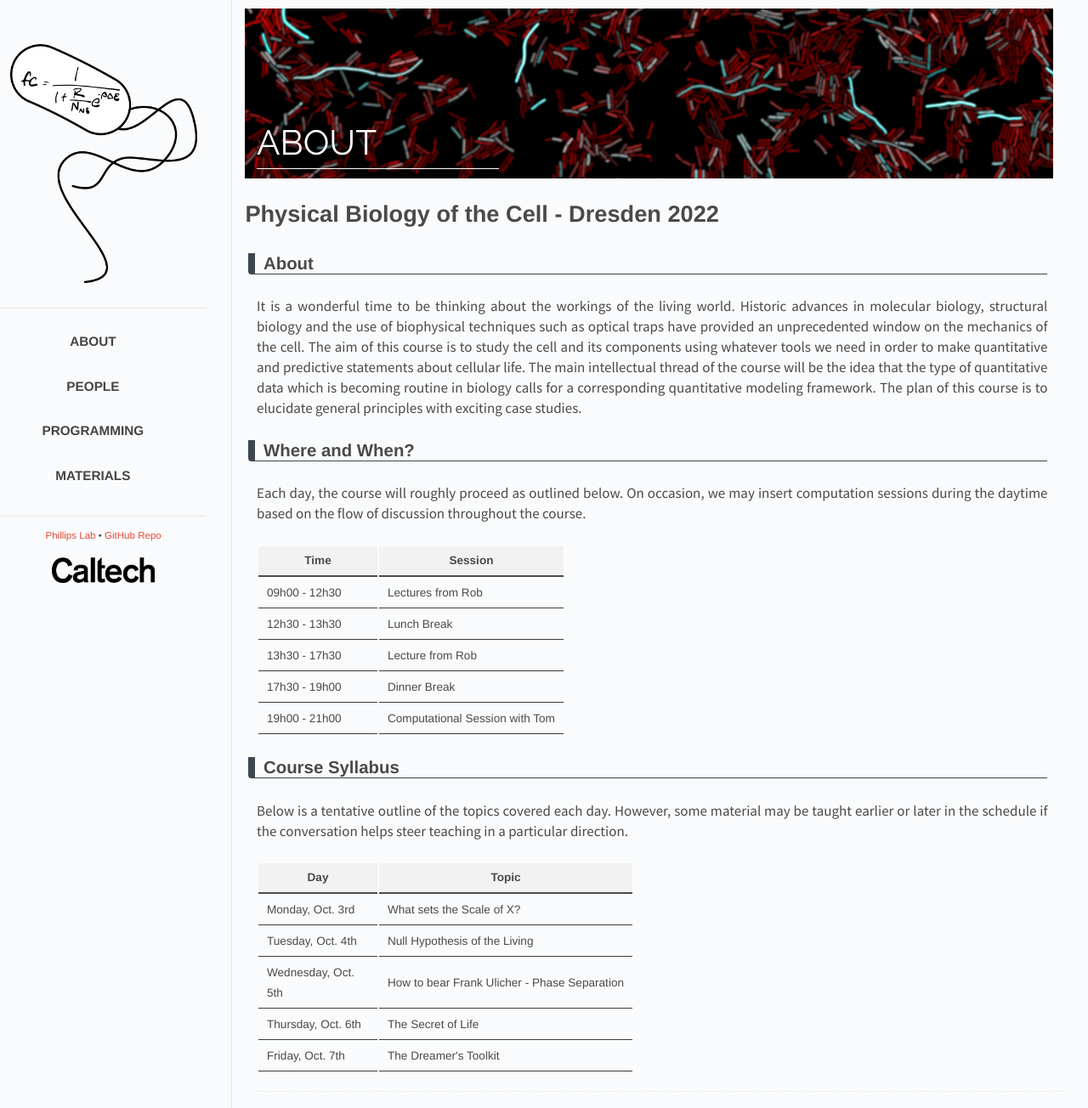
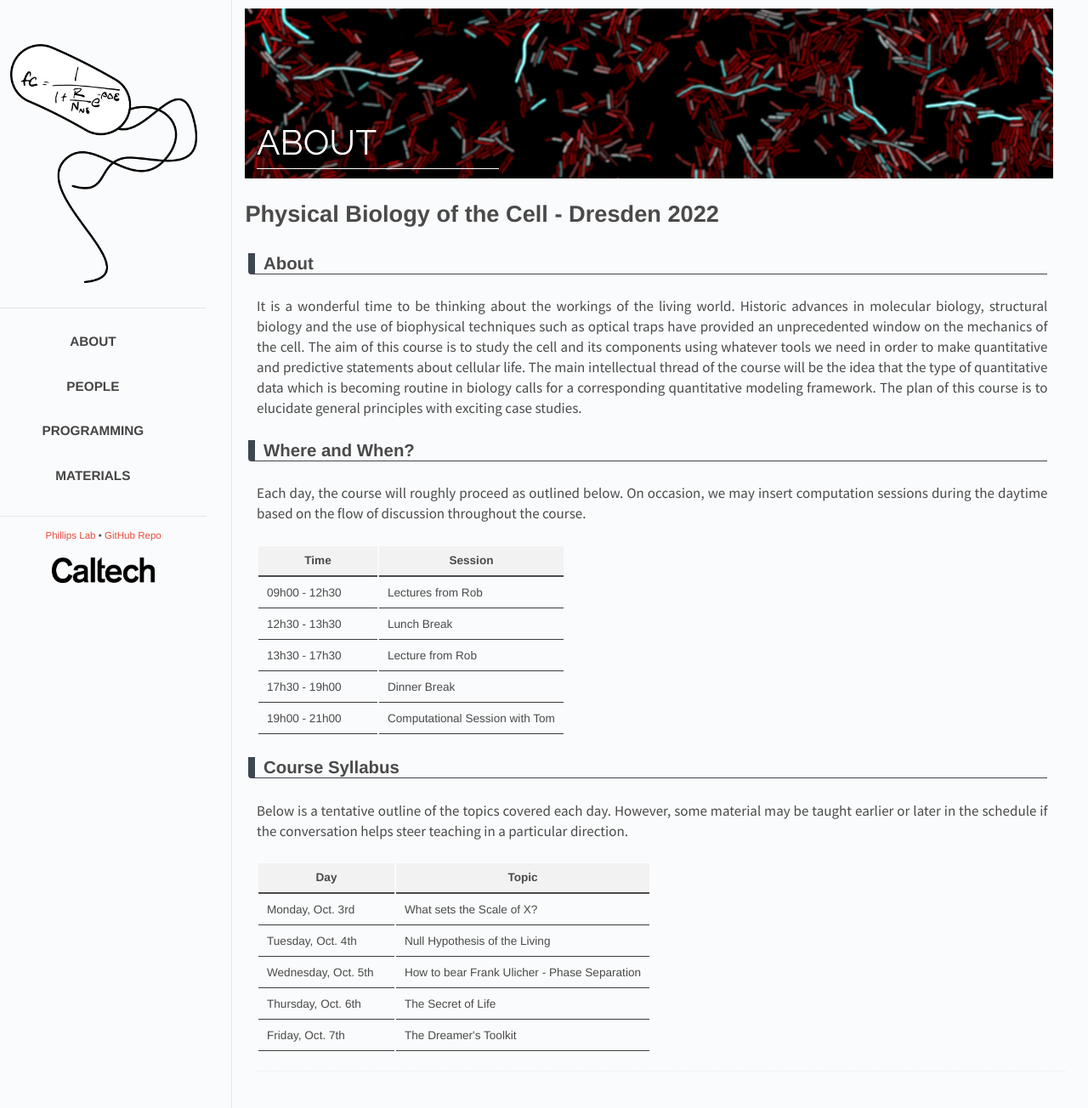
Before and after one commit to RPGroup-PBoC/pboc22_dresden, a Jekyll site: the page built from _posts/2022-01-31-about.md, in a window 1280 px wide. Shown: the whole page at 85% size. Built offline with Jekyll 4.4.1, drawn with Linux system fonts in a browser that asks for light colours.

Commit message:
wider table

```diff
--- a/_posts/2022-01-31-about.md
+++ b/_posts/2022-01-31-about.md
@@ -50,7 +50,7 @@ Below is a tentative outline of the topics covered each day. However, some mater
 
 <table>
 <tr>
-    <th style="width:130px"><b>Day</b></th>
+    <th style="width:150px"><b>Day</b></th>
     <th><b>Topic</b></th>
 </tr>
 <tr>
```
